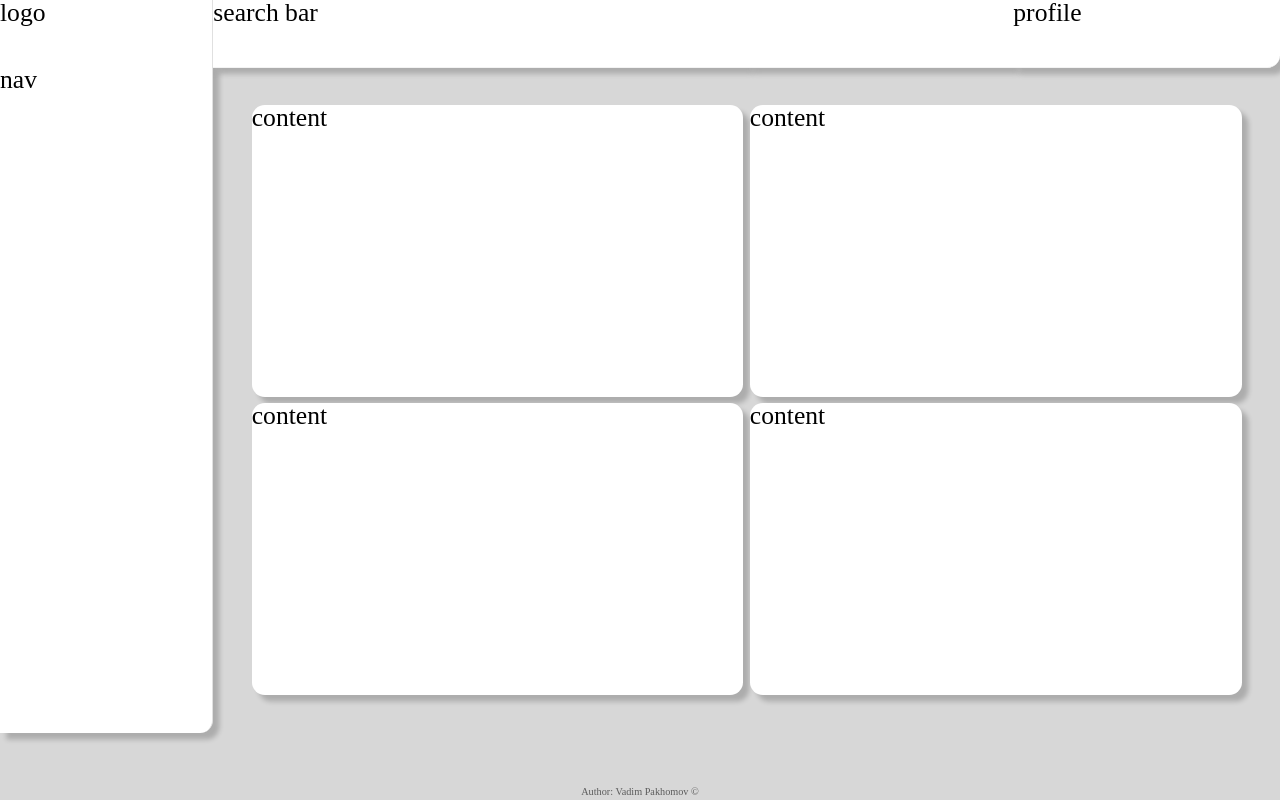
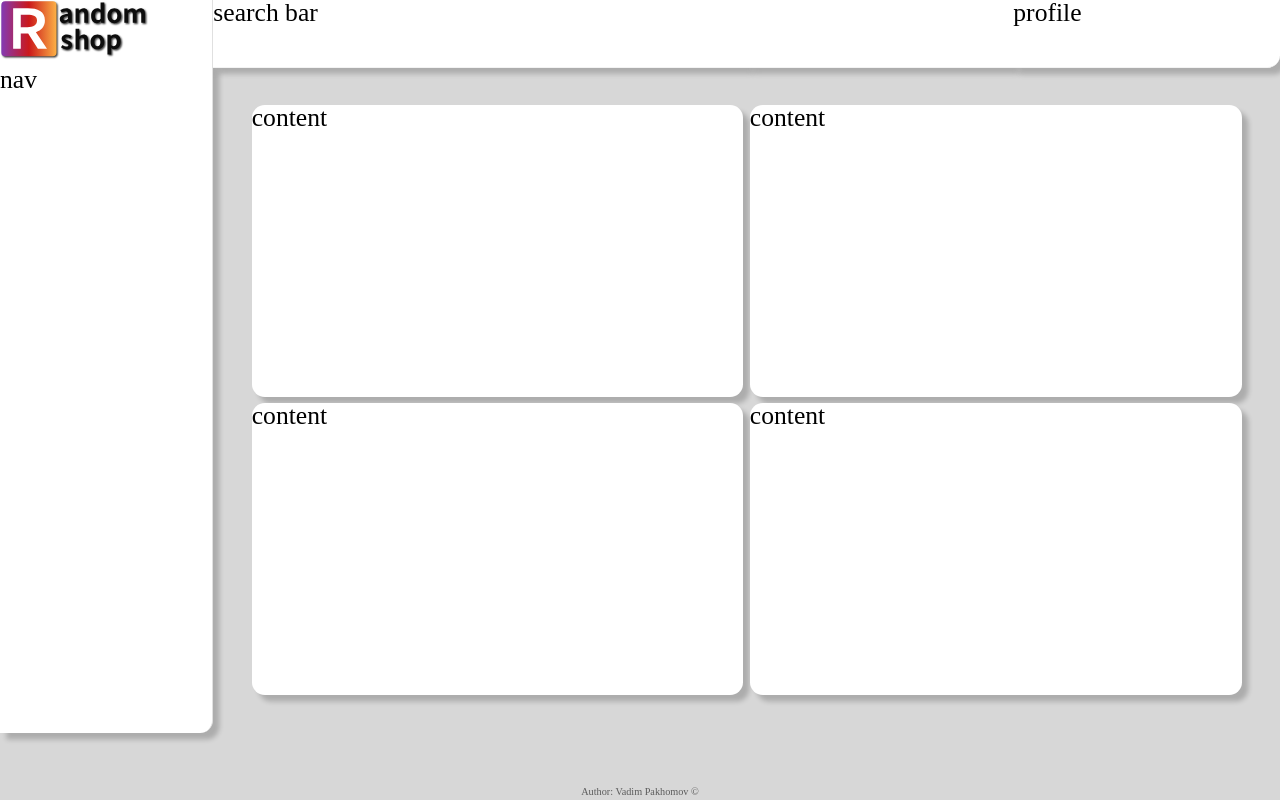
Before and after one commit to Templorum/random-shop, a React (Create React App) app: page / in a window 1280 px wide. Built offline with nearby package versions, Linux system fonts and the light colour scheme.

Commit message:
Add Logo

```diff
--- a/src/App.scss
+++ b/src/App.scss
@@ -46,6 +46,9 @@ $borderRadius: 1vw;
       @include def-param;
       @include container-shadow;
       border-right: 1px solid #e0e0e0;
+      .logo-resize{
+        height: 7.5vh;
+      }
     }
     .profile{
       @include def-param;
--- a/src/modules/Header.jsx
+++ b/src/modules/Header.jsx
@@ -1,11 +1,12 @@
 import React from "react";
+import {ReactComponent as RandomAppLogo} from './RandomShopLogo4.svg';
 
 const Header = () => {
     return (
         <header className='header'>
             <div className='container'>
                 <div className='logo'>
-                    logo
+                    <RandomAppLogo className='logo-resize'/>
                 </div>
             </div>
 
```
Also changed, not shown: src/img/RandomShopLogo.svg (added), src/modules/RandomShopLogo4.svg (added).
